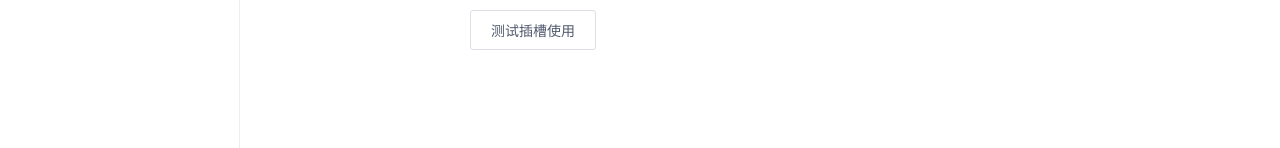
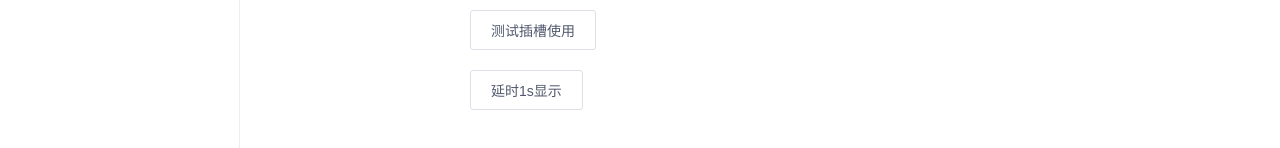
Before and after one commit to sygn24/zt-ui, a Vue app: page /tooltip in a window 1280 px wide. Shown: the part 560-708 px from the top of the page. Built offline with nearby package versions, Linux system fonts and the light colour scheme.

Commit message:
增加延迟显示

```diff
--- a/examples/views/Tooltip.vue
+++ b/examples/views/Tooltip.vue
@@ -63,12 +63,17 @@
           <zt-button>右下</zt-button>
         </zt-tooltip>
       </div>
+      <div class="item2">
         <zt-tooltip placement="right-end">
           <zt-button>测试插槽使用</zt-button>
           <div slot="content">
             测试测试测试测试测试测试
             <br />第二行信息
           </div>
+        </zt-tooltip>
+      </div>
+      <zt-tooltip placement="right-end" :delay="1000" content="延时1s显示">
+        <zt-button>延时1s显示</zt-button>
       </zt-tooltip>
     </div>
   </div>
--- a/packages/components/Tooltip/Tooltip.vue
+++ b/packages/components/Tooltip/Tooltip.vue
@@ -1,7 +1,13 @@
 <template>
   <div class="tooltip" @mouseenter="tooltipMouseEnter" @mouseleave="tooltipMouseLeave">
     <transition name="base-fade">
-			<div ref="tooltipContent" class="tooltip-content" :class="`tooltip-content-${placement}`" :style="themeStyle" v-show="show">
+      <div
+        ref="tooltipContent"
+        class="tooltip-content"
+        :class="`tooltip-content-${placement}`"
+        :style="themeStyle"
+        v-show="show"
+      >
         <div class="tooltip-content-triangle" :class="`tooltip-content-triangle-${placement}`">
           <div :class="`tooltip-content-triangle-border-${placement}`" v-if="theme == 'light'"></div>
         </div>
@@ -19,64 +25,76 @@
 
 <script>
 export default {
-	name: "ZtTooltip",
+  name: 'ZtTooltip',
   props: {
     content: {
       type: [String, Number],
-			default: "",
+      default: ''
     },
     placement: {
       validator(value) {
         return [
-					"top",
-					"top-start",
-					"top-end",
-					"bottom",
-					"bottom-start",
-					"bottom-end",
-					"left",
-					"left-start",
-					"left-end",
-					"right",
-					"right-start",
-					"right-end",
-				].includes(value);
+          'top',
+          'top-start',
+          'top-end',
+          'bottom',
+          'bottom-start',
+          'bottom-end',
+          'left',
+          'left-start',
+          'left-end',
+          'right',
+          'right-start',
+          'right-end'
+        ].includes(value)
       },
-			default: "top",
+      default: 'top'
     },
     theme: {
       validator(value) {
-				return ["dark", "light"].includes(value);
+        return ['dark', 'light'].includes(value)
       },
-			default: "dark",
+      default: 'dark'
     },
+    delay: {
+      type: Number,
+      default: 0
+    }
   },
   data() {
     return {
       show: false,
-		};
+      timer: null
+    }
   },
-	mounted() {},
   computed: {
     themeStyle() {
       return {
-				color: this.theme == "light" ? "var(--dark)" : "var(--light)",
-				background: this.theme == "light" ? "var(--light)" : "var(--dark)",
-				borderColor: this.theme == "light" ? "var(--dark)" : "",
-			};
-		},
+        color: this.theme == 'light' ? 'var(--dark)' : 'var(--light)',
+        background: this.theme == 'light' ? 'var(--light)' : 'var(--dark)',
+        borderColor: this.theme == 'light' ? 'var(--dark)' : ''
+      }
+    }
   },
   methods: {
     tooltipMouseEnter() {
-			this.show = true;
+      if (this.delay > 0) {
+        this.timer = setTimeout(() => {
+          this.show = true
+        }, this.delay)
+      } else {
+        this.show = true
+      }
     },
     tooltipMouseLeave() {
-			this.show = false;
-		},
-	},
-};
+      this.show = false
+			console.log(this.timer);
+      this.timer !== null && clearTimeout(this.timer)
+    }
+  }
+}
 </script>
 
 <style lang="less" scoped>
-@import "./style.less";
+@import './style.less';
 </style>
```
Lines whose indentation alone changed are shown as unchanged.
